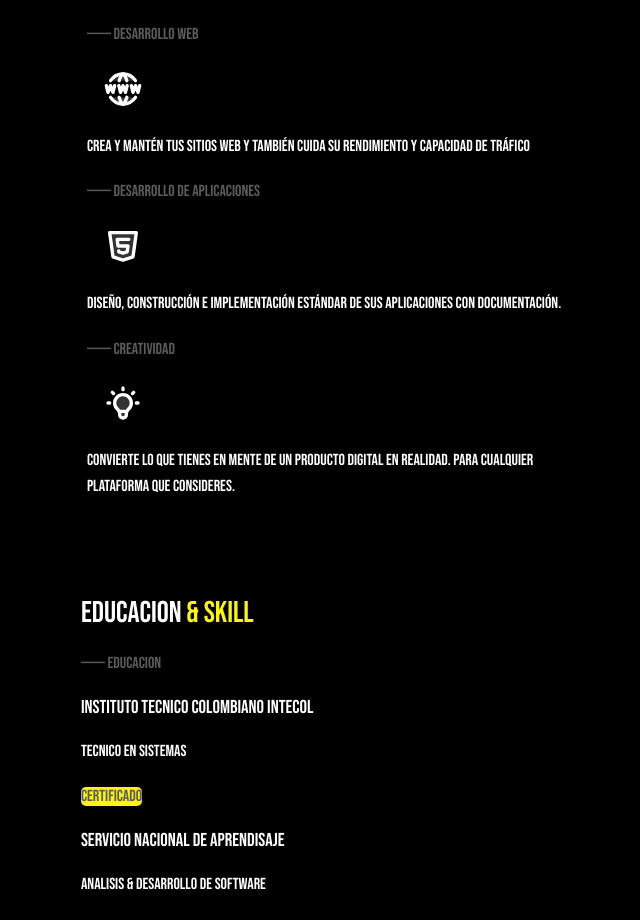
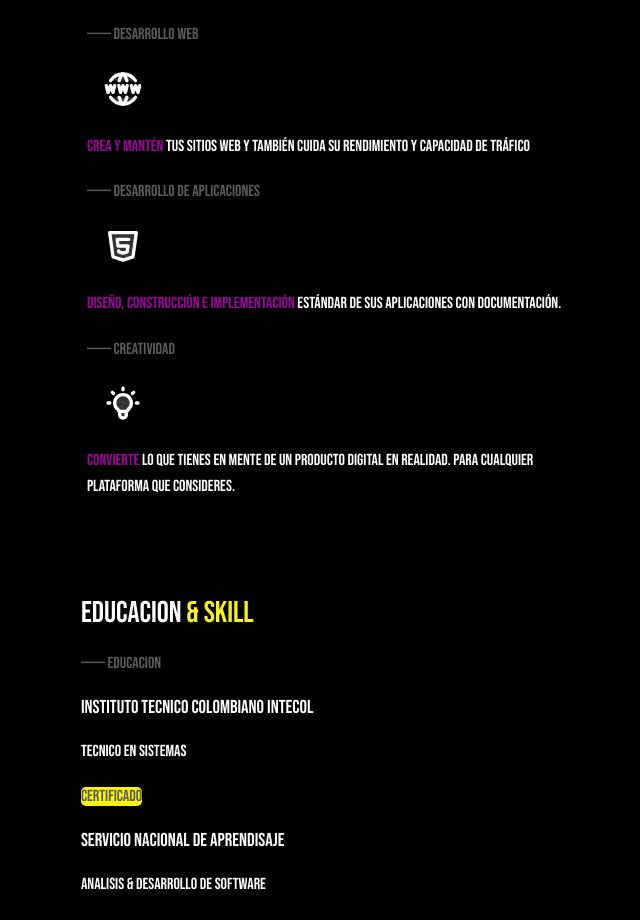
Before and after one commit to marcosali/port-web, a React (Create React App) app: page / in a window 1280 px wide. Shown: the part 1220-2140 px from the top of the page, without its empty margins (301-941 px from the left). Built offline with nearby package versions, Linux system fonts and the light colour scheme.

Commit message:
Update Servicios.jsx

```diff
--- a/src/Components/Servicios.jsx
+++ b/src/Components/Servicios.jsx
@@ -10,13 +10,13 @@ const Servicios = () => {
             <div className="contenido">
             <p><span>&mdash;&mdash;&mdash; Desarrollo web</span></p>
             <svg  xmlns="http://www.w3.org/2000/svg"  width="24"  height="24"  viewBox="0 0 24 24"  fill="none"  stroke="currentColor"  stroke-width="2"  stroke-linecap="round"  stroke-linejoin="round"  class="icon icon-tabler icons-tabler-outline icon-tabler-world-www"><path stroke="none" d="M0 0h24v24H0z" fill="none"/><path d="M19.5 7a9 9 0 0 0 -7.5 -4a8.991 8.991 0 0 0 -7.484 4" /><path d="M11.5 3a16.989 16.989 0 0 0 -1.826 4" /><path d="M12.5 3a16.989 16.989 0 0 1 1.828 4" /><path d="M19.5 17a9 9 0 0 1 -7.5 4a8.991 8.991 0 0 1 -7.484 -4" /><path d="M11.5 21a16.989 16.989 0 0 1 -1.826 -4" /><path d="M12.5 21a16.989 16.989 0 0 0 1.828 -4" /><path d="M2 10l1 4l1.5 -4l1.5 4l1 -4" /><path d="M17 10l1 4l1.5 -4l1.5 4l1 -4" /><path d="M9.5 10l1 4l1.5 -4l1.5 4l1 -4" /></svg>
-            <p>Crea y mantén tus sitios web y también cuida su rendimiento y capacidad de tráfico</p>
+            <p><spa className="mora">Crea y mantén</spa> tus sitios web y también cuida su rendimiento y capacidad de tráfico</p>
             <p><span>&mdash;&mdash;&mdash; Desarrollo de aplicaciones</span></p>
             <svg  xmlns="http://www.w3.org/2000/svg"  width="24"  height="24"  viewBox="0 0 24 24"  fill="none"  stroke="currentColor"  stroke-width="2"  stroke-linecap="round"  stroke-linejoin="round"  class="icon icon-tabler icons-tabler-outline icon-tabler-brand-html5"><path stroke="none" d="M0 0h24v24H0z" fill="none"/><path d="M20 4l-2 14.5l-6 2l-6 -2l-2 -14.5z" /><path d="M15.5 8h-7l.5 4h6l-.5 3.5l-2.5 .75l-2.5 -.75l-.1 -.5" /></svg>
-            <p>Diseño, construcción e implementación estándar de sus aplicaciones con documentación.</p>
+            <p><spa className="mora">Diseño, construcción e implementación</spa> estándar de sus aplicaciones con documentación.</p>
             <p><span>&mdash;&mdash;&mdash; Creatividad</span></p>
             <svg  xmlns="http://www.w3.org/2000/svg"  width="24"  height="24"  viewBox="0 0 24 24"  fill="none"  stroke="currentColor"  stroke-width="2"  stroke-linecap="round"  stroke-linejoin="round"  class="icon icon-tabler icons-tabler-outline icon-tabler-bulb"><path stroke="none" d="M0 0h24v24H0z" fill="none"/><path d="M3 12h1m8 -9v1m8 8h1m-15.4 -6.4l.7 .7m12.1 -.7l-.7 .7" /><path d="M9 16a5 5 0 1 1 6 0a3.5 3.5 0 0 0 -1 3a2 2 0 0 1 -4 0a3.5 3.5 0 0 0 -1 -3" /><path d="M9.7 17l4.6 0" /></svg>
-            <p>Convierte lo que tienes en mente de un producto digital en realidad. Para cualquier plataforma que consideres.</p>
+            <p><spa className="mora">Convierte</spa> lo que tienes en mente de un producto digital en realidad. Para cualquier plataforma que consideres.</p>
             </div>
         </div>
     )
```
